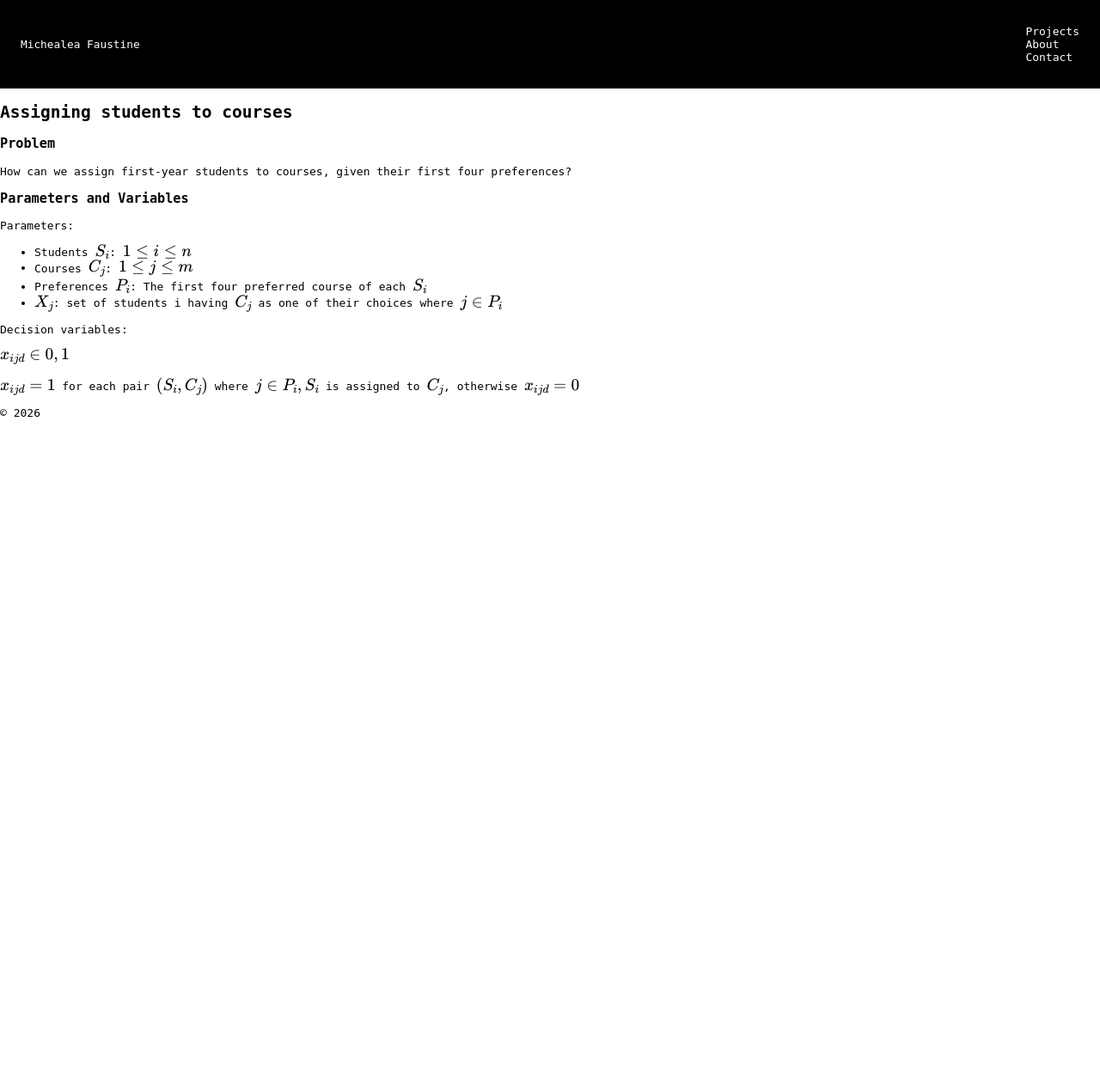
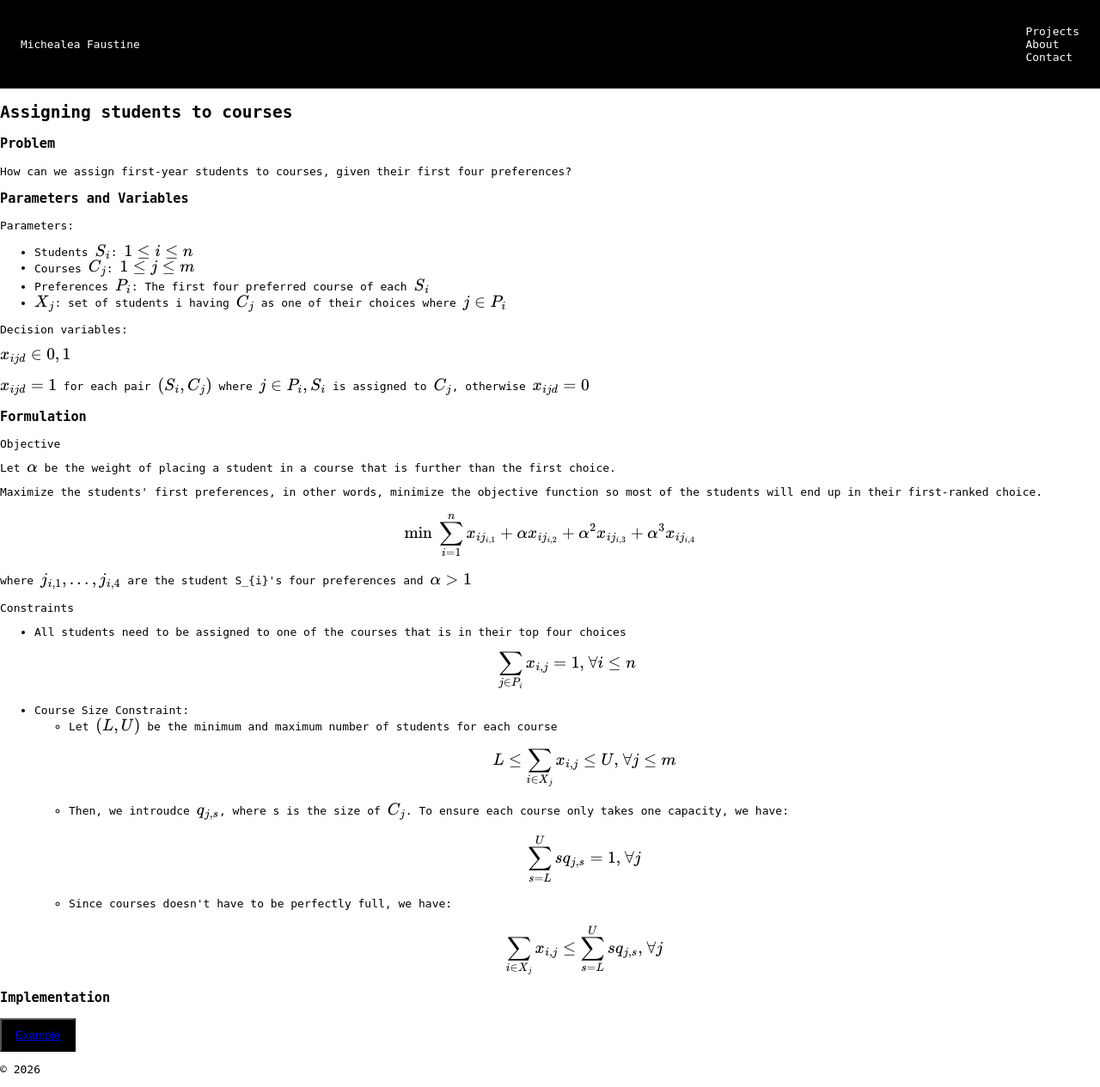
Before and after one commit to Michxz312/portfolio, a Flask app: page /assignment/ in a window 1280 px wide. Shown: the whole page at 86% size. Before the commit the page ends 485 px from the top, so only its background shows below. Run offline with Flask 3, Linux system fonts and the light colour scheme.

Commit message:
Update intro.html constraints

```diff
--- a/templates/projects/assignment/intro.html
+++ b/templates/projects/assignment/intro.html
@@ -21,7 +21,34 @@
     <p>\( x_{ijd} \in {0,1} \)</p>
     <p>\( x_{ijd} = 1 \) for each pair \( (S_{i},C_{j}) \) where \( j \in P_{i},S_{i} \) is assigned to \( C_{j} \), otherwise \( x_{ijd} = 0 \)</p>
 
+    <h3>Formulation</h3>
+    <p>Objective</p>
+    <p>Let \( \alpha \) be the weight of placing a student in a course that is further than the first choice.</p>
+    <p>Maximize the students' first preferences, in other words, minimize the objective function so most of the students will end up in their first-ranked choice.</p>
+    <p>\[ \text{min } \sum_{i=1}^n x_{ij_{i,1}} + \alpha x_{ij_{i,2}} + \alpha^2 x_{ij_{i,3}} + \alpha^3 x_{ij_{i,4}}\]</p>
+    <p>where \( j_{i,1}, ..., j_{i,4} \) are the student S_{i}'s four preferences and \( \alpha > 1 \) </p>
 
+    <p>Constraints</p>
+    <ul>
+        <li>All students need to be assigned to one of the courses that is in their top four choices
+            <p>\[ \sum_{j \in P_{i}} x_{i,j} = 1 \text{,  } \forall{i} \leq n \]</p>
+        </li>
+        <li>Course Size Constraint:
+            <ul>
+                <li>Let \( (L,U) \) be the minimum and maximum number of students for each course</li>
+                <p>\[ L \leq \sum_{i \in X_{j}}x_{i,j} \leq U \text{,   } \forall{j} \leq m \]</p>
+                <li>Then, we introudce \( q_{j,s} \), where s is the size of \( C_{j} \). To ensure each course only takes one capacity, we have:</li>
+                <p>\[ \sum_{s=L}^U s q_{j,s} = 1 \text{,   } \forall{j} \]</p>
+                <li>Since courses doesn't have to be perfectly full, we have:</li>
+                <p>\[ \sum_{i \in X_{j}}x_{i,j} \leq \sum_{s=L}^U s q_{j,s} \text{,   } \forall{j} \]</p>
+            </ul>
+        </li>
+    </ul>
+
+    <h3>Implementation</h3>
+    <button class="intro-button">
+        <a href="{{ url_for('assignment.input_page') }}">Example</a>
+    </button>
 
 
     <script src="https://cdn.jsdelivr.net/npm/mathjax@3/es5/tex-mml-chtml.js"></script>
```
